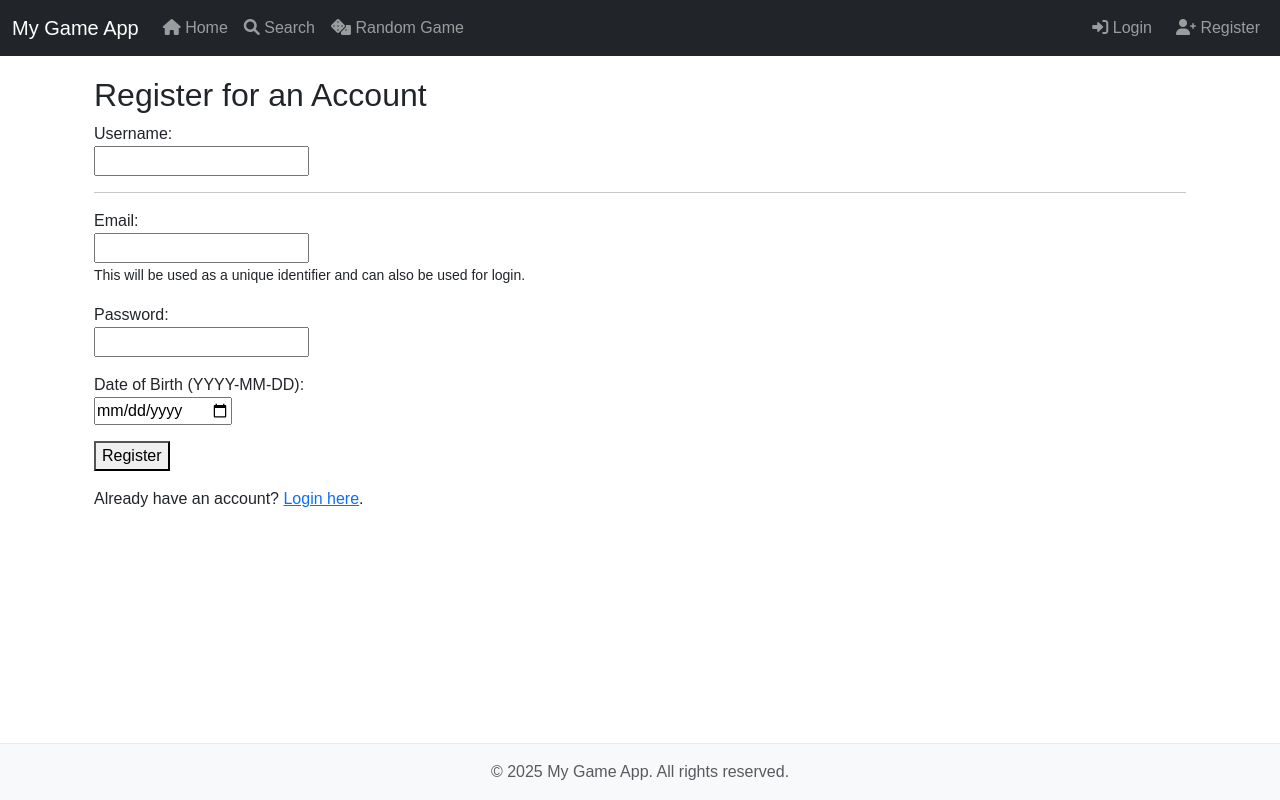
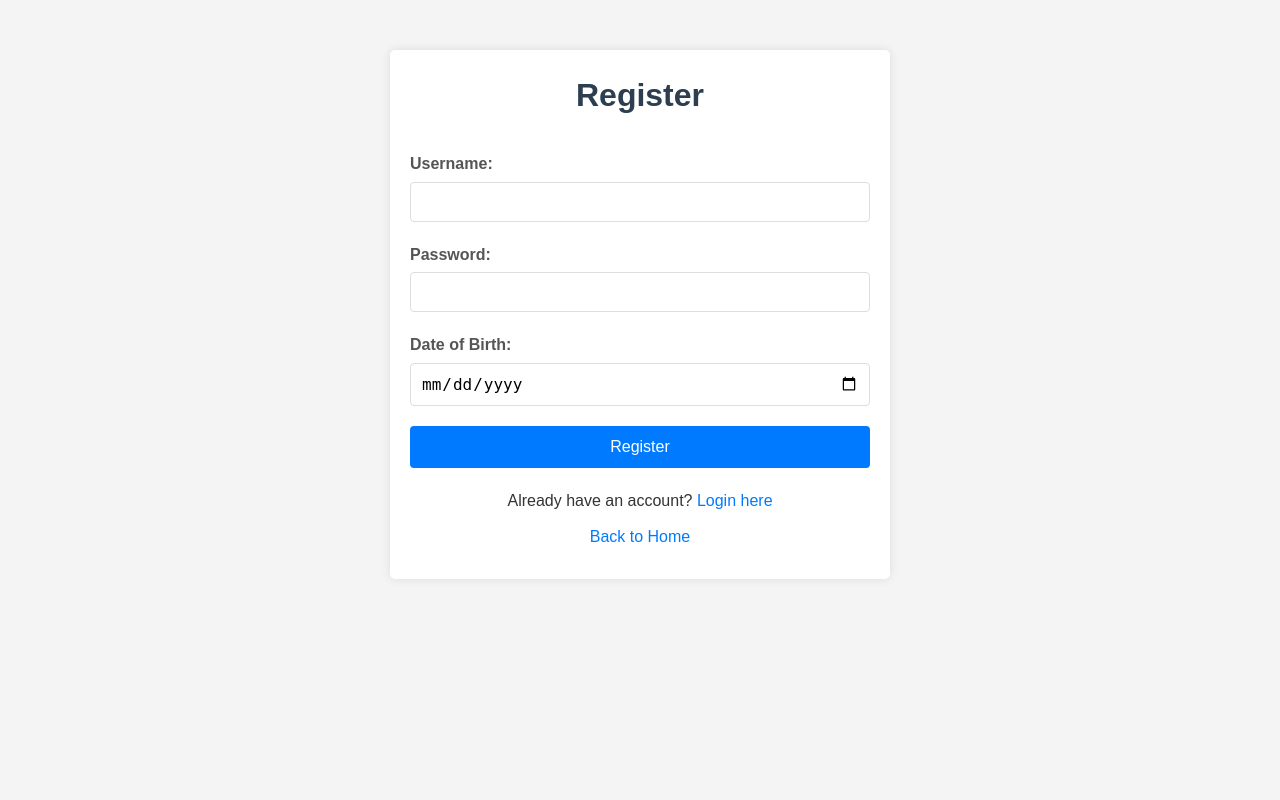
Before and after one commit to ArthPatel-GitHub/as91896--2.7-, a Flask app: page /register in a window 1280 px wide. Run offline with Flask 2, Linux system fonts and the light colour scheme.

Commit message:
I have made improvments to my website. I have improved my looks of it, and I have also added a little more functionality to the website by making the colours look nice on the main page and the login and register, but it is not currently working, So I am now going to be fixing this now.

```diff
--- a/app.py
+++ b/app.py
@@ -22,12 +22,8 @@ POPULAR_GAMES_DATABASE = 'Popular_Games.db'
 class User(db.Model):
     id = db.Column(db.Integer, primary_key=True)
     username = db.Column(db.String(80), unique=True, nullable=False)
-    email = db.Column(db.String(120), unique=True, nullable=False)
     password_hash = db.Column(db.String(120), nullable=False)
-    dob = db.Column(db.String(10), nullable=False)
-
-    # Relationship to UserGame model (if you have one)
-    # user_games = db.relationship('UserGame', backref='user', lazy=True)
+    dob = db.Column(db.String(10), nullable=True)
 
     def __repr__(self):
         return '<User %r>' % self.username
@@ -69,20 +65,19 @@ def get_popular_games_db():
 def create_user_table():
     """
     Initializes the user data database with necessary tables:
-    - 'users' table: Stores user authentication details (username, hashed password, email, DOB).
+    - 'users' table: Stores user authentication details (username, hashed password, DOB).
     - 'user_game_list' table: Stores which games a user has added to their personal list.
     This function is called once on application startup or within a @app.before_request context.
     """
     conn = get_user_db()
     cursor = conn.cursor()  # Get a cursor object for executing SQL commands
 
-    # Create 'users' table with username, password hash, email, and date of birth (dob)
+    # Create 'users' table with username, password hash, and date of birth (dob) - NO EMAIL
     cursor.execute('''
         CREATE TABLE IF NOT EXISTS users (
             id INTEGER PRIMARY KEY AUTOINCREMENT,
             username TEXT NOT NULL UNIQUE,
             password TEXT NOT NULL,
-            email TEXT NOT NULL UNIQUE,
             dob TEXT
         )
     ''')
@@ -178,75 +173,66 @@ def home():
 
 @app.route('/register', methods=['GET', 'POST'])
 def register():
-    """
-    Handles user registration using raw SQL instead of SQLAlchemy ORM.
-    """
+    if session.get('user_id'):
+        flash('You are already logged in.', 'info')
+        return redirect(url_for('home'))
+
     if request.method == 'POST':
-        # Use .get() method instead of direct key access to avoid KeyError
-        username = request.form.get('username', '').strip()
-        email = request.form.get('email', '').strip()
-        password = request.form.get('password', '').strip()
         dob = request.form.get('dob', '').strip()
+        username = request.form['username'].strip()
+        password = request.form['password']
 
-        # Basic validation
-        if not username or not email or not password or not dob:
+        print(f"DEBUG: Received - DOB: {dob}, Username: {username}, Password length: {len(password)}")
+
+        if not username or not password or not dob:
             flash('All fields are required!', 'danger')
             return redirect(url_for('register'))
 
-        # Simple email format validation
-        if '@' not in email or '.' not in email:
-            flash('Please enter a valid email address.', 'danger')
+        if len(password) < 6:
+            flash('Password must be at least 6 characters long.', 'danger')
             return redirect(url_for('register'))
 
-        # Check if username OR email already exists
-        user_db = get_user_db()
-        existing_user_by_username = user_db.execute(
-            "SELECT id FROM users WHERE username = ?", (username,)
-        ).fetchone()
-        existing_user_by_email = user_db.execute(
-            "SELECT id FROM users WHERE email = ?", (email,)
-        ).fetchone()
-
-        if existing_user_by_username:
-            flash('Username already exists. Please choose a different one.', 'danger')
-            return redirect(url_for('register'))
-        if existing_user_by_email:
-            flash('Email address is already registered. Please use a different one or log in.', 'danger')
+        # Validate DOB format
+        if not re.match(r"^\d{4}-\d{2}-\d{2}$", dob):
+            flash('Invalid date format. Please use a valid date.', 'danger')
             return redirect(url_for('register'))
 
-        hashed_password = generate_password_hash(password, method='pbkdf2:sha256')
+        # Check if username already exists
+        try:
+            user_db = get_user_db()
+            print("DEBUG: Got user database connection")
 
-        try:
-            user_db.execute(
-                "INSERT INTO users (username, email, password, dob) VALUES (?, ?, ?, ?)",
-                (username, email, hashed_password, dob)
-            )
+            existing_user = user_db.execute("SELECT id FROM users WHERE username = ?", (username,)).fetchone()
+            print(f"DEBUG: Existing user check: {existing_user}")
+
+            if existing_user:
+                flash('Username already exists. Please choose a different one.', 'danger')
+                return redirect(url_for('register'))
+
+            hashed_password = generate_password_hash(password, method='pbkdf2:sha256')
+            print("DEBUG: Password hashed successfully")
+
+            # Insert new user
+            cursor = user_db.cursor()
+            cursor.execute("INSERT INTO users (username, password, dob) VALUES (?, ?, ?)",
+                          (username, hashed_password, dob))
             user_db.commit()
+            print("DEBUG: User inserted successfully")
+
             flash('Registration successful! You can now log in.', 'success')
             return redirect(url_for('login'))
+
         except sqlite3.Error as e:
+            print(f"DEBUG: SQLite Error: {e}")
             user_db.rollback()
-            flash(f'An unexpected error occurred during registration. Please try again.', 'danger')
-            print(f"Registration Error: {e}")
+            flash(f'Database error: {str(e)}', 'danger')
+            return redirect(url_for('register'))
+        except Exception as e:
+            print(f"DEBUG: General Error: {e}")
+            flash(f'Unexpected error: {str(e)}', 'danger')
+            return redirect(url_for('register'))
 
     return render_template('register.html')
-
-# Also add this debug route temporarily to see what's being sent:
-@app.route('/debug_form', methods=['POST'])
-def debug_form():
-    """
-    Temporary debug route to see what form data is being sent
-    """
-    print("Form data received:")
-    for key, value in request.form.items():
-        print(f"  {key}: {value}")
-
-    print("Request method:", request.method)
-    print("Content type:", request.content_type)
-
-    return "Debug info printed to console"
-
-# ... (rest of your app.py code above this, including imports, app setup, models, and seeding) ...
 
 @app.route('/login', methods=['GET', 'POST'])
 def login():
@@ -255,25 +241,26 @@ def login():
         return redirect(url_for('home'))
 
     if request.method == 'POST':
-        # This single field will accept either username or email
-        identifier = request.form['username'] # The input field will still be named 'username'
+        username = request.form['username'].strip()
         password = request.form['password']
 
-        # Attempt to find user by either username OR email
-        user = User.query.filter((User.username == identifier) | (User.email == identifier)).first()
+        if not username or not password:
+            flash('Username and Password are required!', 'danger')
+            return redirect(url_for('login'))
 
-        if user and check_password_hash(user.password_hash, password):
-            session['user_id'] = user.id
-            session['username'] = user.username # Store username in session
+        user_db = get_user_db()
+        user = user_db.execute("SELECT id, username, password FROM users WHERE username = ?", (username,)).fetchone()
+
+        if user and check_password_hash(user['password'], password):
+            session['user_id'] = user['id']
+            session['username'] = user['username']
             flash('Login successful!', 'success')
             return redirect(url_for('home'))
         else:
-            flash('Invalid username/email or password.', 'danger')
+            flash('Invalid username or password.', 'danger')
             return redirect(url_for('login'))
 
     return render_template('login.html')
-
-# ... (rest of your app.py code below this) ...
 @app.route('/logout')
 def logout():
     """
@@ -295,7 +282,7 @@ def profile():
 
     user_db = get_user_db()
     user = user_db.execute(
-        "SELECT id, username, email, dob FROM users WHERE id = ?",
+        "SELECT id, username, dob FROM users WHERE id = ?",
         (session['user_id'],)
     ).fetchone()
 
@@ -632,7 +619,10 @@ def my_games():
             'publisher': game_dict['publisher'],
             'developer': game_dict['developer'],
             'metacritic_score': game_dict['metacritic_score'],
-            'description': game_dict['description']
+            'description': game_dict['description'],
+            'cover_image': game_dict.get('cover_image', ''),
+            'price': game_dict.get('price', 'N/A'),
+            'currency': game_dict.get('currency', '')
         })
 
     return render_template('my_games.html', user_games=user_games)
--- a/static/css/style.css
+++ b/static/css/style.css
@@ -1,88 +1,148 @@
-/* static/css/style.css */
-
-/* Basic resets (from user's input) */
-body {
-  margin: 0;
-  padding: 0;
-  font-family: Arial, sans-serif;
-  /* These properties are crucial for the sticky footer functionality */
-  display: flex;
-  flex-direction: column;
-  min-height: 100vh;
+/* Basic Reset */
+* {
+    margin: 0;
+    padding: 0;
+    box-sizing: border-box;
 }
 
-/* Header styling (adapted from user's input, most handled by Bootstrap) */
-/* Specific styling for the brand link inside the Bootstrap navbar */
-.navbar-brand {
-  color: #fff; /* Ensures brand text is white */
-  text-decoration: none;
-}
-/* If you want header specific background not covered by navbar-dark */
-/* header { background: #333; color: #fff; padding: 10px; } */
-
-
-/* Navigation styling (most handled by Bootstrap's .nav-item, .nav-link) */
-/* No need for explicit nav ul, nav ul li, nav ul li a due to Bootstrap's structure */
-/* You can add custom styles for nav links if needed, e.g., */
-/* .navbar .nav-link { color: #ccc; } */
-/* .navbar .nav-link:hover { color: #fff; } */
-
-
-/* Main content container styling */
-/* The .container class from Bootstrap already provides horizontal padding */
-/* Adding vertical padding and flex property for sticky footer */
-.content {
-  padding-top: 20px; /* Space below the navbar */
-  padding-bottom: 20px; /* Space above the footer */
-  flex: 1; /* Allows the content area to grow and push the footer down */
+body {
+    font-family: Arial, sans-serif;
+    line-height: 1.6;
+    color: #333;
+    background-color: #f4f4f4;
 }
 
-/* Footer styling (combined user's input with existing structure) */
-.footer {
-  background: #f0f0f0; /* User's preferred light gray background */
-  text-align: center;
-  padding: 1rem 0; /* Bootstrap's padding for footer */
-  border-top: 1px solid #e9ecef; /* Light border on top for separation */
-  margin-top: auto; /* Pushes footer to the very bottom of the page */
+.container {
+    max-width: 500px;
+    margin: 50px auto;
+    padding: 20px;
+    background: white;
+    border-radius: 5px;
+    box-shadow: 0 0 10px rgba(0,0,0,0.1);
 }
 
-/* General image styling for consistency (from user's input) */
-/* Applied to Bootstrap's card-img-top for game display */
-.card-img-top {
-  width: 100%; /* Ensures image fills the card width */
-  height: 200px; /* Fixed height for consistent card sizes */
-  object-fit: cover; /* Crops the image to cover the area without distortion */
+h1 {
+    text-align: center;
+    margin-bottom: 30px;
+    color: #2c3e50;
 }
 
-/* Specific styling for small thumbnail images in game detail */
-.img-thumbnail {
-  width: 80px;
-  height: 60px;
-  object-fit: cover;
-  margin: 5px; /* Small margin around thumbnails */
+/* Flash Messages */
+.flash-messages {
+    margin-bottom: 20px;
 }
 
-/* Styling for result cards (from user's input, adapted to Bootstrap's .card) */
-.card {
-  border: 1px solid #ccc; /* Adds a light border to all cards */
-  /* Bootstrap's .card-body already provides padding, so no need for .result-card, .game-block specific padding */
+.flash-message {
+    padding: 10px;
+    margin-bottom: 10px;
+    border-radius: 4px;
+    border: 1px solid transparent;
 }
 
-/* Specific styling for search result/game list cards */
-/* The h-100 class on the card ensures they take full height of their column in Bootstrap's grid */
-.card.h-100 {
-  display: flex;
-  flex-direction: column;
-}
-.card.h-100 .card-body {
-  flex-grow: 1; /* Ensures body takes available space in height */
-  display: flex;
-  flex-direction: column;
-}
-.card.h-100 .card-body .mt-auto {
-  margin-top: auto !important; /* Pushes buttons to the bottom of the card */
+.flash-success {
+    color: #155724;
+    background-color: #d4edda;
+    border-color: #c3e6cb;
 }
 
-/* Custom styles for flash messages (optional, Bootstrap handles most) */
-/* You can refine alerts if needed, e.g. */
-/* .alert { margin-top: 1rem; } */
+.flash-danger {
+    color: #721c24;
+    background-color: #f8d7da;
+    border-color: #f5c6cb;
+}
+
+.flash-error {
+    color: #721c24;
+    background-color: #f8d7da;
+    border-color: #f5c6cb;
+}
+
+.flash-warning {
+    color: #856404;
+    background-color: #fff3cd;
+    border-color: #ffeaa7;
+}
+
+.flash-info {
+    color: #0c5460;
+    background-color: #d1ecf1;
+    border-color: #bee5eb;
+}
+
+/* Forms */
+.register-form,
+.login-form {
+    margin-bottom: 20px;
+}
+
+.form-group {
+    margin-bottom: 20px;
+}
+
+label {
+    display: block;
+    margin-bottom: 5px;
+    font-weight: bold;
+    color: #555;
+}
+
+input[type="text"],
+input[type="password"],
+input[type="date"] {
+    width: 100%;
+    padding: 10px;
+    border: 1px solid #ddd;
+    border-radius: 4px;
+    font-size: 16px;
+}
+
+input[type="text"]:focus,
+input[type="password"]:focus,
+input[type="date"]:focus {
+    outline: none;
+    border-color: #007bff;
+    box-shadow: 0 0 5px rgba(0,123,255,0.3);
+}
+
+.btn-submit {
+    width: 100%;
+    padding: 12px;
+    background-color: #007bff;
+    color: white;
+    border: none;
+    border-radius: 4px;
+    font-size: 16px;
+    cursor: pointer;
+    transition: background-color 0.3s;
+}
+
+.btn-submit:hover {
+    background-color: #0056b3;
+}
+
+/* Links */
+.form-links {
+    text-align: center;
+    margin-top: 20px;
+}
+
+.form-links p {
+    margin-bottom: 10px;
+}
+
+.form-links a {
+    color: #007bff;
+    text-decoration: none;
+}
+
+.form-links a:hover {
+    text-decoration: underline;
+}
+
+/* Responsive */
+@media (max-width: 600px) {
+    .container {
+        margin: 20px;
+        padding: 15px;
+    }
+}
--- a/templates/register.html
+++ b/templates/register.html
@@ -1,44 +1,51 @@
-{% extends "base.html" %}
+<!DOCTYPE html>
+<html lang="en">
+<head>
+    <meta charset="UTF-8">
+    <meta name="viewport" content="width=device-width, initial-scale=1.0">
+    <title>Register - Game Library</title>
+    <link rel="stylesheet" href="{{ url_for('static', filename='css/style.css') }}">
+</head>
+<body>
+    <div class="container">
+        <h1>Register</h1>
 
-{% block title %}Register - My Awesome Game Site{% endblock %}
-
-{% block content %}
-<div class="container">
-    <h2>Register for an Account</h2>
-
+        <!-- Flash messages -->
         {% with messages = get_flashed_messages(with_categories=true) %}
             {% if messages %}
-            <ul>
+                <div class="flash-messages">
                     {% for category, message in messages %}
-                    <li>{{ message }}</li>
+                        <div class="flash-message flash-{{ category }}">
+                            {{ message }}
+                        </div>
                     {% endfor %}
-            </ul>
+                </div>
             {% endif %}
         {% endwith %}
 
-    <form method="POST" action="{{ url_for('register') }}">
-        <p>
-            <label for="username">Username:</label><br>
+        <form method="POST" class="register-form">
+            <div class="form-group">
+                <label for="username">Username:</label>
                 <input type="text" id="username" name="username" required>
-        </p>
-        <p>
-            <hr>
-            <label for="email">Email:</label><br>
-            <input type="email" id="email" name="email" required>
-            <br><small>This will be used as a unique identifier and can also be used for login.</small>
-        </p>
-        <p>
-            <label for="password">Password:</label><br>
+            </div>
+
+            <div class="form-group">
+                <label for="password">Password:</label>
                 <input type="password" id="password" name="password" required>
-        </p>
-        <p>
-            <label for="dob">Date of Birth (YYYY-MM-DD):</label><br>
-            <input type="date" id="dob" name="dob" placeholder="YYYY-MM-DD" required>
-        </p>
-        <p>
-            <button type="submit">Register</button>
-        </p>
+            </div>
+
+            <div class="form-group">
+                <label for="dob">Date of Birth:</label>
+                <input type="date" id="dob" name="dob" required>
+            </div>
+
+            <button type="submit" class="btn-submit">Register</button>
         </form>
-    <p>Already have an account? <a href="{{ url_for('login') }}">Login here</a>.</p>
+
+        <div class="form-links">
+            <p>Already have an account? <a href="{{ url_for('login') }}">Login here</a></p>
+            <p><a href="{{ url_for('home') }}">Back to Home</a></p>
         </div>
-{% endblock %}
+    </div>
+</body>
+</html>
```
Also changed, not shown: templates/login.html (+34 -22 lines), instance/database.db, user_data.db. Lines whose indentation alone changed are shown as unchanged.
